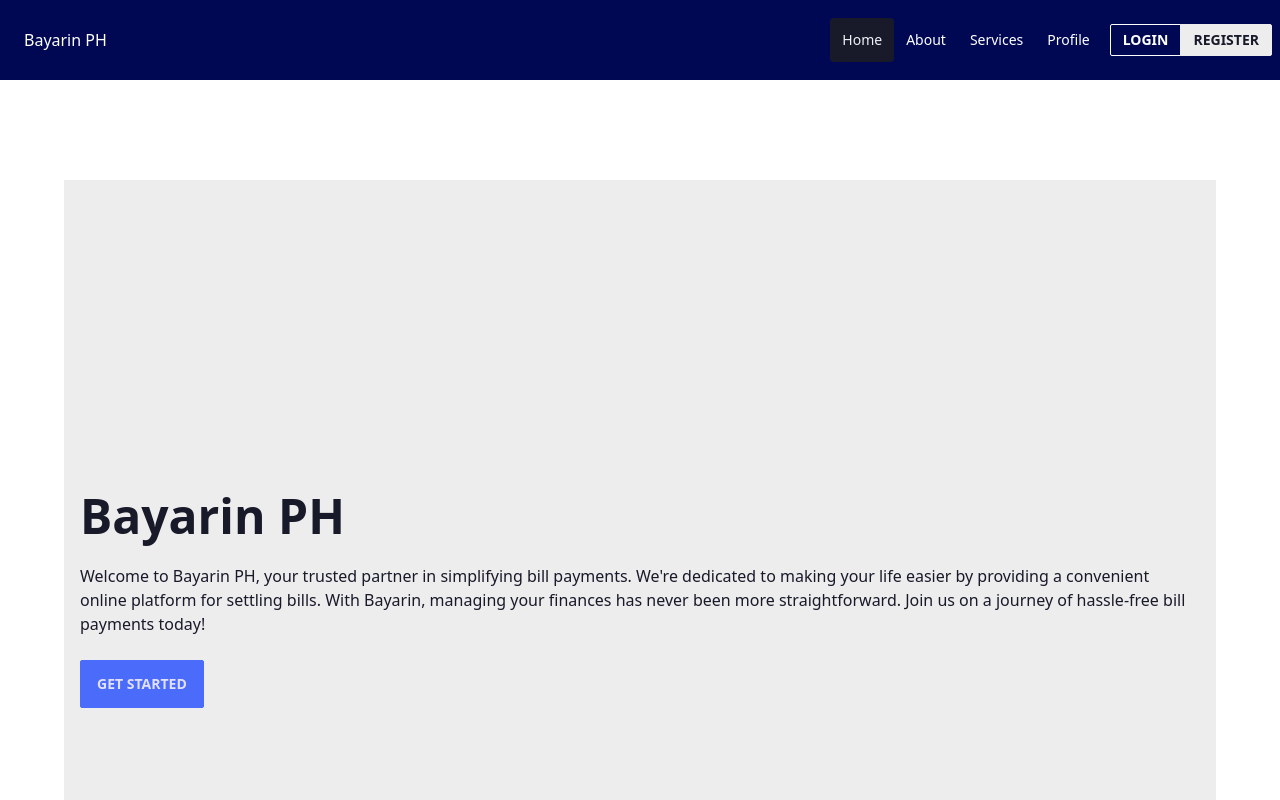
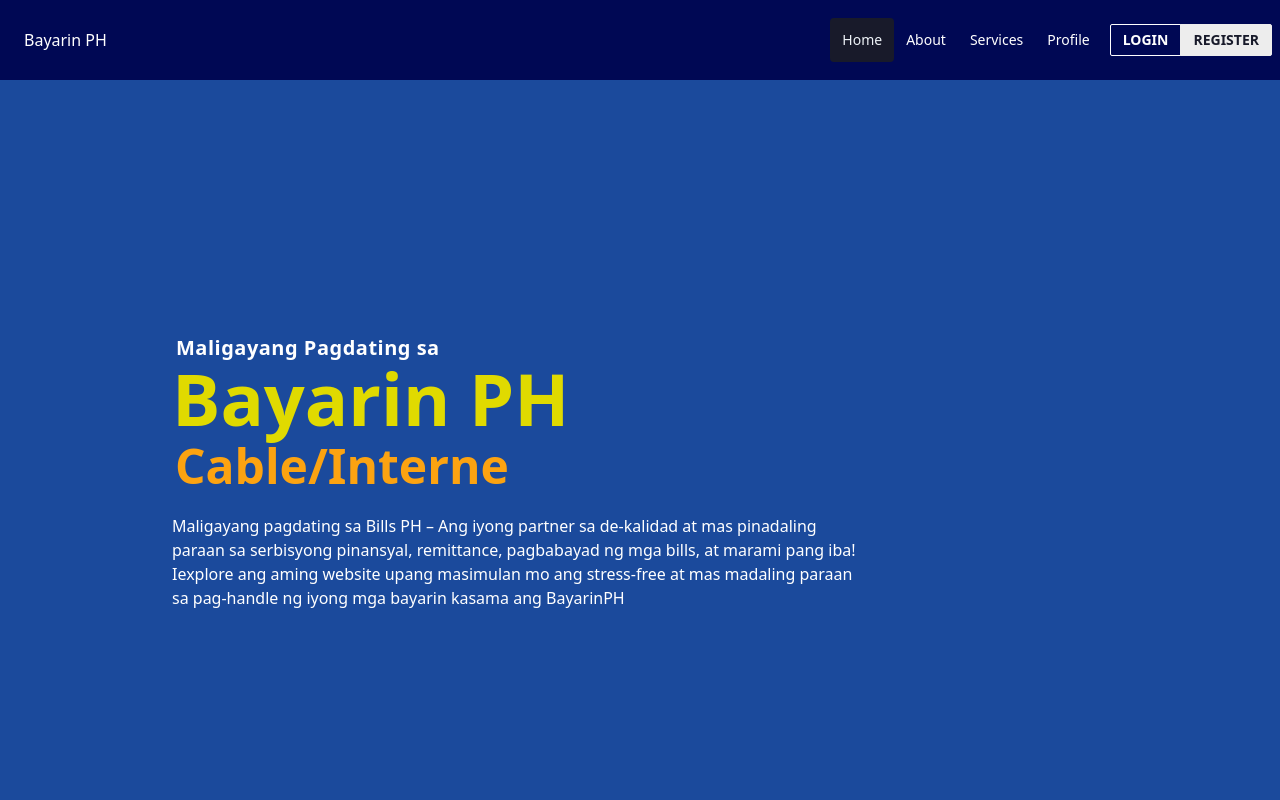
Before and after one commit to jajalovack/bayarin-ph-client, a React (Vite) app: page / in a window 1280 px wide. Shown: the top 800 px of the page. Built offline with nearby package versions, Linux system fonts and the light colour scheme; the HTML template or start-up script is replaced by a standard one.

Commit message:
edited home

```diff
--- a/package.json
+++ b/package.json
@@ -15,6 +15,7 @@
     "react": "^18.2.0",
     "react-dom": "^18.2.0",
     "react-router-dom": "^6.16.0",
+    "react-type-animation": "^3.2.0",
     "sort-by": "^1.2.0"
   },
   "devDependencies": {
--- a/src/layout/index.jsx
+++ b/src/layout/index.jsx
@@ -1,4 +1,5 @@
 import Header from "./Header/Header";
+import Services from "../views/Home/Components/Services";
 import Footer from "./Footer/Footer";
 import { Routes, Route } from "react-router-dom";
 import routes from "../routes";
@@ -19,6 +20,7 @@ const index = () => {
           );
         })}
       </Routes>
+      <Services />
       <Footer />
     </div>
   );
--- /dev/null
+++ b/src/views/Home/Components/Services.jsx
@@ -0,0 +1,5 @@
+const Services = () => {
+  return <div className="h-screen bg-[#F48787]">Services</div>;
+};
+
+export default Services;
--- a/src/views/Home/Home.jsx
+++ b/src/views/Home/Home.jsx
@@ -1,30 +1,42 @@
+import { TypeAnimation } from "react-type-animation";
+
 const Home = () => {
   return (
-    <>
-      <div className="md:padding md:h-screen mb-[10rem]">
-        <div className="mt-1 pt-10 md:hero md:min-h-screen md:bg-base-200">
-          <div className="hero-content flex-col lg:flex-row">
-            {/* <img
-              src="/images/stock/photo-1635805737707-575885ab0820.jpg"
-              className="max-w-sm rounded-lg shadow-2xl"
-            /> */}
-            <div>
-              <h1 className="text-5xl font-bold">Bayarin PH</h1>
-              <p className="py-6">
-                Welcome to Bayarin PH, your trusted partner in simplifying bill
-                payments. We're dedicated to making your life easier by
-                providing a convenient online platform for settling bills. With
-                Bayarin, managing your finances has never been more
-                straightforward. Join us on a journey of hassle-free bill
-                payments today!
-              </p>
-              <button className="btn btn-primary">Get Started</button>
-            </div>
-          </div>
-        </div>
+    <div className="w-full h-screen bg-[#1B4A9C]">
+      <div className="max-w-[1000px] mx-auto px-8 flex flex-col justify-center h-full">
+        <p className="text-white md:text-xl ml-1 font-semibold tracking-wide">
+          Maligayang Pagdating sa
+        </p>
+        <h1 className="text-4xl sm:text-7xl font-bold text-[#E0DA00]">
+          Bayarin PH
+        </h1>
+        <h2 className="text-4xl sm:text-5xl font-bold text-[#fca311] mb-2 mt-2">
+          <TypeAnimation
+            sequence={[
+              "Electric Utilities",
+              1000,
+              "Water Utilities",
+              1000,
+              "Cable/Internet",
+              1000,
+              "Tuition",
+              1000,
+            ]}
+            wrapper="span"
+            speed={50}
+            style={{ fontSize: "1em", paddingLeft: "3px" }}
+            repeat={Infinity}
+          />
+        </h2>
+        <p className="text-white py-4 max-w-[700px]">
+          Maligayang pagdating sa Bills PH – Ang iyong partner sa de-kalidad at
+          mas pinadaling paraan sa serbisyong pinansyal, remittance, pagbabayad
+          ng mga bills, at marami pang iba! Iexplore ang aming website upang
+          masimulan mo ang stress-free at mas madaling paraan sa pag-handle ng
+          iyong mga bayarin kasama ang BayarinPH
+        </p>
       </div>
-      <div className="padding h-screen">Services</div>
-    </>
+    </div>
   );
 };
 
--- a/src/views/Register/Register.jsx
+++ b/src/views/Register/Register.jsx
@@ -29,6 +29,15 @@ const Register = () => {
                 <input
                   type="name"
                   placeholder="last name"
+                  className="input input-bordered"
+                  required
+                />
+                <label className="label">
+                  <span className="label-text">Address</span>
+                </label>
+                <input
+                  type="text"
+                  placeholder="address"
                   className="input input-bordered"
                   required
                 />
```
Also changed, not shown: 1 other file (tests, documents, lock files or other folders).
